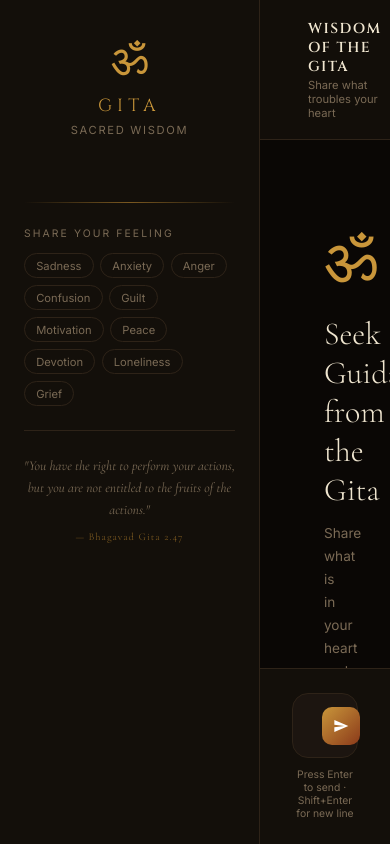
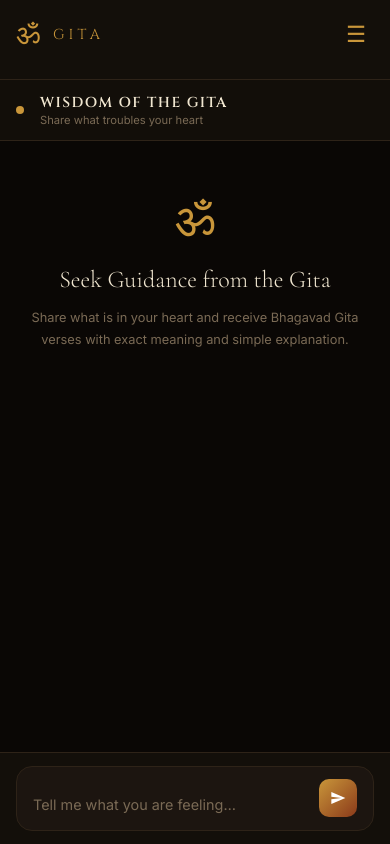
Before and after one commit to pradhan-ishita/gita_nlp_project, a Flask app: page / in a window 390 px wide. Run offline with Flask 3, Linux system fonts and the light colour scheme; parts of the project's set-up code (start-up, migrations or seed data) failed here and were passed over.

Commit message:
fix mobile responsive layout

```diff
--- a/templates/index.html
+++ b/templates/index.html
@@ -26,12 +26,13 @@
       background: var(--bg);
       color: var(--cream);
       font-family: 'Inter', sans-serif;
-      overflow: hidden;
     }
 
+    /* ── DESKTOP LAYOUT ── */
     .layout {
       display: flex;
       height: 100vh;
+      overflow: hidden;
     }
 
     .sidebar {
@@ -105,7 +106,7 @@
       font-family: 'Inter', sans-serif;
     }
 
-    .chip:hover {
+    .chip:hover, .chip:active {
       border-color: var(--gold-dim);
       color: var(--gold-light);
       background: rgba(201,150,58,0.08);
@@ -153,6 +154,7 @@
       height: 8px;
       border-radius: 50%;
       background: var(--gold);
+      flex-shrink: 0;
     }
 
     .header-text h2 {
@@ -169,6 +171,18 @@
       margin-top: 0.1rem;
     }
 
+    /* Mobile header toggle button */
+    .menu-btn {
+      display: none;
+      background: transparent;
+      border: none;
+      cursor: pointer;
+      color: var(--gold);
+      font-size: 1.4rem;
+      margin-left: auto;
+      padding: 0.2rem 0.5rem;
+    }
+
     .messages {
       flex: 1;
       overflow-y: auto;
@@ -181,7 +195,7 @@
 
     .welcome {
       text-align: center;
-      padding: 3rem 2rem;
+      padding: 3rem 1rem;
     }
 
     .welcome-om {
@@ -251,13 +265,13 @@
       background: #fffaf3;
       color: #222;
       border-radius: 12px;
-      padding: 24px;
+      padding: 20px;
       line-height: 1.9;
       box-shadow: 0 2px 10px rgba(0,0,0,0.06);
     }
 
     .clean-verse-title {
-      font-size: 1.2rem;
+      font-size: 1.1rem;
       font-weight: 700;
       margin-bottom: 14px;
     }
@@ -277,6 +291,7 @@
       border-left: 3px solid #d8d0c3;
       padding-left: 12px;
       margin-top: 6px;
+      font-size: 0.9rem;
     }
 
     .verse-link {
@@ -285,9 +300,7 @@
       font-weight: 600;
     }
 
-    .verse-link:hover {
-      text-decoration: underline;
-    }
+    .verse-link:hover { text-decoration: underline; }
 
     .typing {
       display: flex;
@@ -317,7 +330,7 @@
     }
 
     .input-area {
-      padding: 1.5rem 2rem;
+      padding: 1rem 1.5rem;
       border-top: 1px solid var(--border);
       background: var(--surface);
     }
@@ -346,9 +359,7 @@
       line-height: 1.6;
     }
 
-    textarea::placeholder {
-      color: var(--muted);
-    }
+    textarea::placeholder { color: var(--muted); }
 
     .send-btn {
       width: 38px;
@@ -363,16 +374,8 @@
       flex-shrink: 0;
     }
 
-    .send-btn svg {
-      width: 16px;
-      height: 16px;
-      fill: white;
-    }
-
-    .send-btn:disabled {
-      opacity: 0.3;
-      cursor: not-allowed;
-    }
+    .send-btn svg { width: 16px; height: 16px; fill: white; }
+    .send-btn:disabled { opacity: 0.3; cursor: not-allowed; }
 
     .input-hint {
       font-size: 0.65rem;
@@ -389,15 +392,112 @@
       font-size: 0.85rem;
       color: #e8a080;
     }
+
+    /* ── MOBILE STYLES ── */
+    @media (max-width: 640px) {
+      html, body { overflow: auto; height: auto; }
+
+      .layout {
+        flex-direction: column;
+        height: auto;
+        min-height: 100vh;
+        overflow: visible;
+      }
+
+      /* Sidebar becomes collapsible top bar */
+      .sidebar {
+        width: 100%;
+        border-right: none;
+        border-bottom: 1px solid var(--border);
+        padding: 1rem 1rem 0 1rem;
+        overflow: hidden;
+        max-height: 80px;
+        transition: max-height 0.3s ease;
+      }
+
+      .sidebar.open {
+        max-height: 500px;
+        padding-bottom: 1rem;
+      }
+
+      .logo {
+        display: flex;
+        align-items: center;
+        gap: 0.8rem;
+        margin-bottom: 0;
+        text-align: left;
+      }
+
+      .logo-om { font-size: 1.8rem; }
+      .logo-title { font-size: 0.9rem; margin-top: 0; }
+      .logo-subtitle { display: none; }
+
+      .divider { margin: 0.8rem 0; }
+
+      .sidebar-label { margin-top: 0.5rem; }
+
+      .chip { font-size: 0.75rem; padding: 0.4rem 0.9rem; }
+
+      .sidebar-quote { display: none; }
+
+      .menu-btn { display: block; }
+
+      .main {
+        flex: 1;
+        overflow: visible;
+      }
+
+      .chat-header {
+        padding: 0.8rem 1rem;
+        position: sticky;
+        top: 0;
+        z-index: 10;
+      }
+
+      .messages {
+        padding: 1rem;
+        overflow: visible;
+        min-height: 60vh;
+      }
+
+      .welcome { padding: 2rem 0.5rem; }
+      .welcome-om { font-size: 3rem; }
+      .welcome h1 { font-size: 1.5rem; }
+      .welcome p { font-size: 0.8rem; }
+
+      .msg-user-bubble {
+        max-width: 90%;
+        font-size: 0.85rem;
+      }
+
+      .clean-verse-card {
+        padding: 16px;
+        font-size: 0.88rem;
+      }
+
+      .clean-verse-title { font-size: 1rem; }
+
+      .input-area {
+        padding: 0.8rem 1rem;
+        position: sticky;
+        bottom: 0;
+        z-index: 10;
+      }
+
+      .input-hint { display: none; }
+    }
   </style>
 </head>
 <body>
 <div class="layout">
-  <aside class="sidebar">
+  <aside class="sidebar" id="sidebar">
     <div class="logo">
       <span class="logo-om">ॐ</span>
-      <span class="logo-title">GITA</span>
-      <span class="logo-subtitle">Sacred Wisdom</span>
+      <div>
+        <span class="logo-title">GITA</span>
+        <span class="logo-subtitle">Sacred Wisdom</span>
+      </div>
+      <button class="menu-btn" onclick="toggleSidebar()" aria-label="Toggle menu">☰</button>
     </div>
 
     <div class="divider"></div>
@@ -462,6 +562,10 @@
   const inputEl = document.getElementById('userInput');
   const sendBtn = document.getElementById('sendBtn');
 
+  function toggleSidebar() {
+    document.getElementById('sidebar').classList.toggle('open');
+  }
+
   function autoResize(el) {
     el.style.height = 'auto';
     el.style.height = Math.min(el.scrollHeight, 120) + 'px';
@@ -478,9 +582,12 @@
     inputEl.value = text;
     autoResize(inputEl);
     inputEl.focus();
+    // Close sidebar on mobile after selecting
+    document.getElementById('sidebar').classList.remove('open');
   }
 
   function scrollToBottom() {
+    window.scrollTo({ top: document.body.scrollHeight, behavior: 'smooth' });
     messagesEl.scrollTop = messagesEl.scrollHeight;
   }
 
@@ -530,10 +637,7 @@
 
   function addVerses(payload) {
     const results = payload.results || [];
-    if (!results.length) {
-      addError('No verses found for this feeling.');
-      return;
-    }
+    if (!results.length) { addError('No verses found for this feeling.'); return; }
 
     const wrapper = document.createElement('div');
     wrapper.className = 'msg-bot';
@@ -544,34 +648,26 @@
       html += `
         <div class="clean-verse-card">
           <div class="clean-verse-title">${i + 1}. ${escapeHtml(v.reference || 'Bhagavad Gita')}</div>
-
           <div class="clean-verse-block">
             <div class="clean-verse-label">Title:</div>
             <div>${escapeHtml(v.title || '')}</div>
           </div>
-
           <div class="clean-verse-block">
             <div class="clean-verse-label">Sanskrit:</div>
             <div class="clean-sanskrit">${escapeHtml(v.devanagari || '')}</div>
           </div>
-
           <div class="clean-verse-block">
             <div class="clean-verse-label">Exact Meaning:</div>
             <div>${escapeHtml(v.translation || '')}</div>
           </div>
-
           <div class="clean-verse-block">
             <div class="clean-verse-label">Simple Meaning:</div>
             <div>${escapeHtml(v.simplified_meaning || '')}</div>
           </div>
-
           <div class="clean-verse-block">
-            <a class="verse-link" href="${escapeHtml(v.source || '#')}" target="_blank" rel="noreferrer">
-              View Full Verse
-            </a>
+            <a class="verse-link" href="${escapeHtml(v.source || '#')}" target="_blank" rel="noreferrer">View Full Verse</a>
           </div>
-        </div>
-      `;
+        </div>`;
     });
 
     wrapper.innerHTML = html;
@@ -597,11 +693,10 @@
       const res = await fetch('/recommend', {
         method: 'POST',
         headers: { 'Content-Type': 'application/json' },
-        body: JSON.stringify({ text: text })
+        body: JSON.stringify({ text })
       });
 
       removeTyping();
-
       const data = await res.json().catch(() => ({}));
 
       if (!res.ok) {
@@ -611,7 +706,7 @@
       }
     } catch (e) {
       removeTyping();
-      addError('Could not connect to the server. Make sure Flask is running.');
+      addError('Could not connect to the server.');
     } finally {
       sendBtn.disabled = false;
       inputEl.focus();
@@ -619,4 +714,4 @@
   }
 </script>
 </body>
-</html> .
+</html>
```
